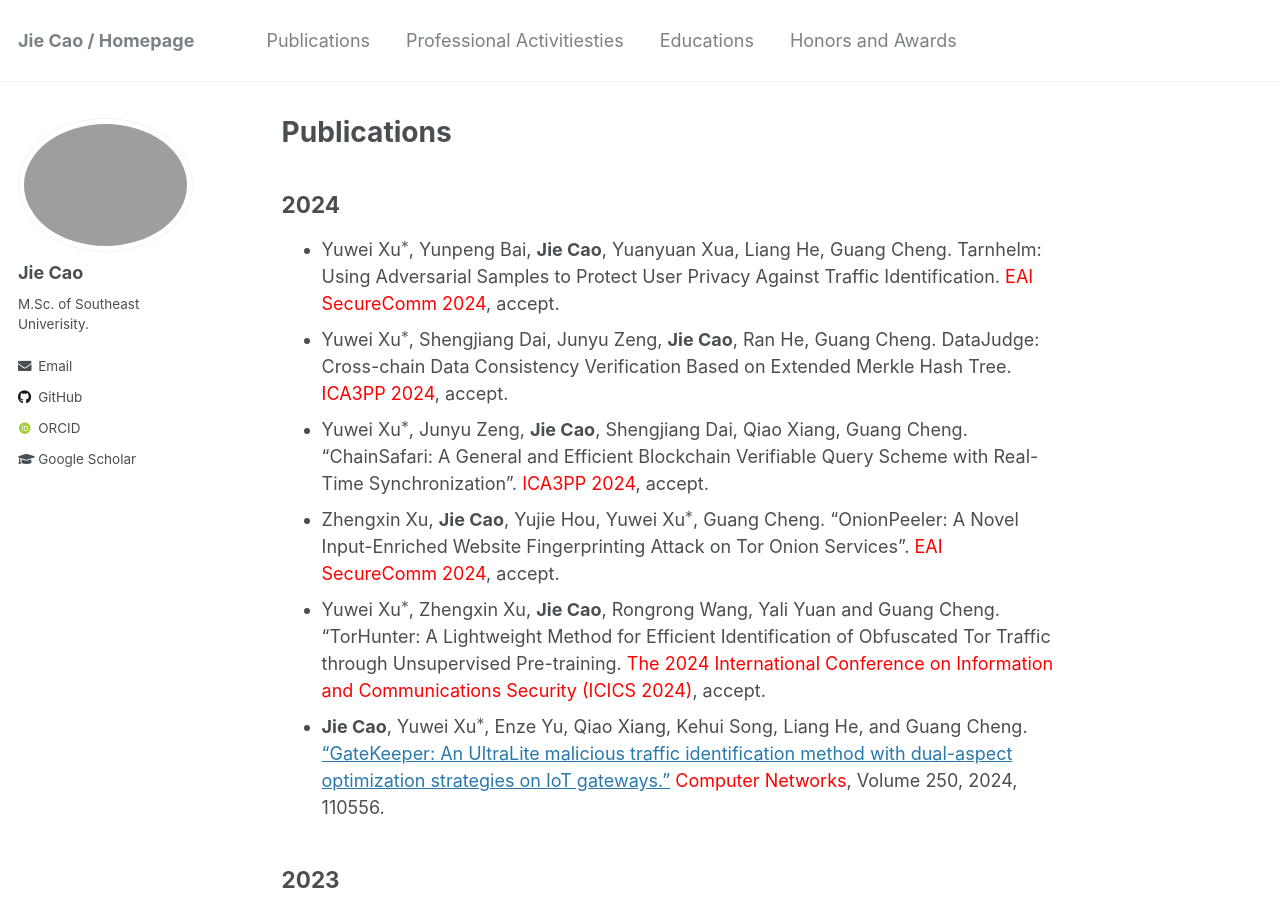
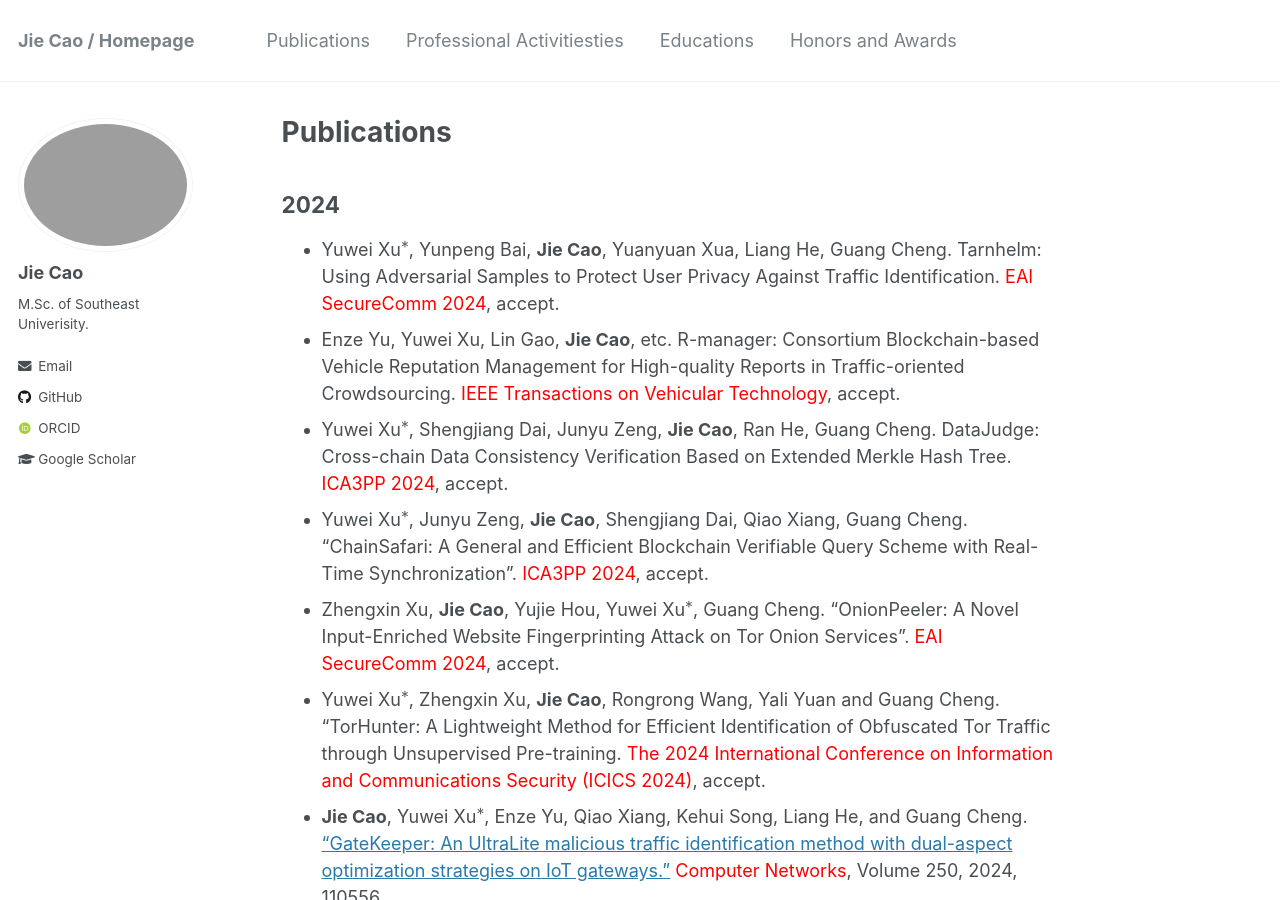
Before and after one commit to JieJayCao/JieJayCao.github.io, a Jekyll site: the page built from _pages/publications.md, in a window 1280 px wide and 900 px high. Built offline with Jekyll 4.4.1, drawn with Linux system fonts in a browser that asks for light colours; some web fonts are replaced; formulas are drawn with MathJax 3.

Commit message:
Update publications.md

```diff
--- a/_pages/publications.md
+++ b/_pages/publications.md
@@ -8,6 +8,7 @@ author_profile: true
 
 ## 2024
 * Yuwei	Xu$^*$, Yunpeng	Bai, **Jie Cao**, Yuanyuan	Xua, Liang	He, Guang	Cheng. Tarnhelm: Using Adversarial Samples to Protect User Privacy Against Traffic Identification. <span style="color:red;">EAI SecureComm 2024</span>, accept.
+* Enze Yu, Yuwei Xu, Lin Gao, **Jie Cao**, etc. R-manager: Consortium Blockchain-based Vehicle Reputation Management for High-quality Reports in Traffic-oriented Crowdsourcing. <span style="color:red;">IEEE Transactions on Vehicular Technology</span>, accept.
 * Yuwei Xu$^*$, Shengjiang Dai, Junyu Zeng, **Jie Cao**, Ran He, Guang Cheng. DataJudge: Cross-chain Data Consistency Verification Based on Extended Merkle Hash Tree. <span style="color:red;">ICA3PP 2024</span>, accept.
 * Yuwei Xu$^*$, Junyu Zeng, **Jie Cao**, Shengjiang Dai, Qiao Xiang, Guang Cheng. "ChainSafari: A General and Efficient Blockchain Verifiable Query Scheme with Real-Time Synchronization". <span style="color:red;">ICA3PP 2024</span>, accept.
 * Zhengxin Xu, **Jie Cao**, Yujie Hou, Yuwei Xu$^*$, Guang Cheng. "OnionPeeler: A Novel Input-Enriched Website Fingerprinting Attack on Tor Onion Services". <span style="color:red;">EAI SecureComm 2024</span>, accept.
```
